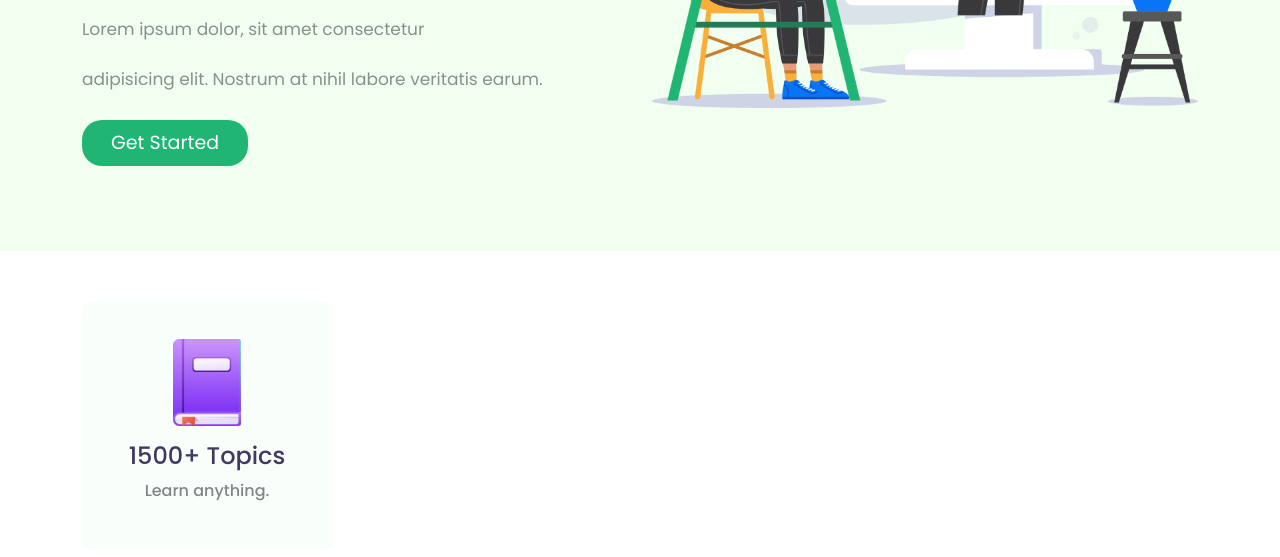
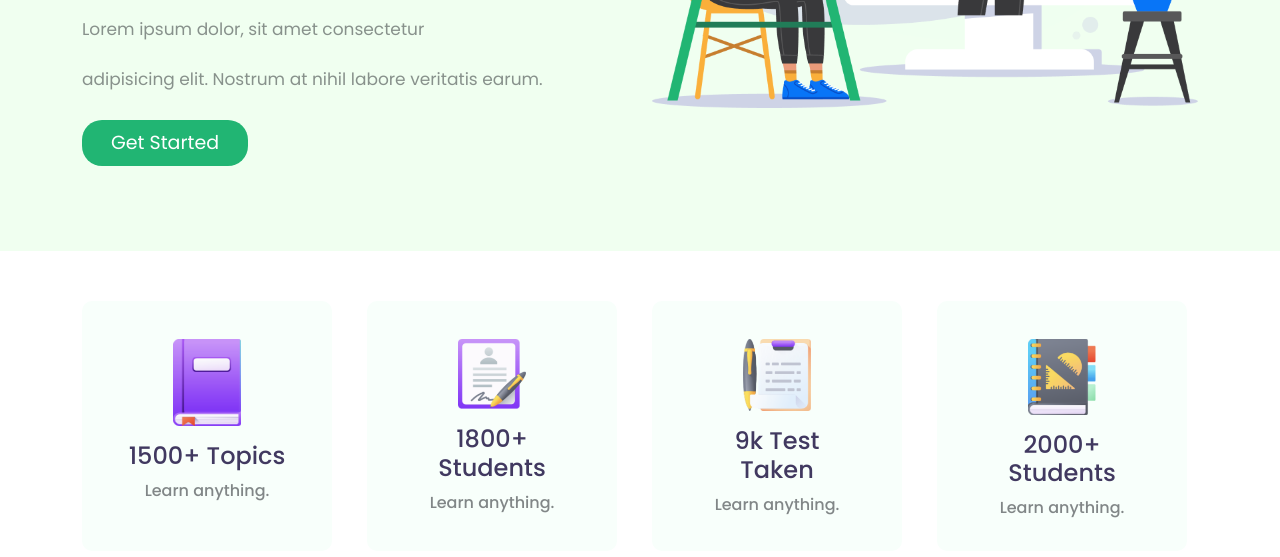
Before and after one commit to jubayerasif/E-school, a plain HTML site: page index.html in a window 1280 px wide. Shown: the part 421-978 px from the top of the page. Drawn offline with nearby package versions, Linux system fonts and the light colour scheme.

Commit message:
topics sec done

```diff
--- a/assets/css/style.css
+++ b/assets/css/style.css
@@ -33,6 +33,12 @@ body
     text-decoration: none;
     font-size: 19px;
     font-weight: 400;
+}
+.btn:hover{
+    background-color: #21B573;
+    color: white;
+
+
 }
 .nav-link{
     margin-left: 35px;
@@ -83,6 +89,7 @@ body
     -moz-transition: .5s;
     -ms-transition: .5s;
     -o-transition: .5s;
+    cursor: pointer;
 }
 .card-container-body:hover{
     background-color: #FFF;
--- a/index.html
+++ b/index.html
@@ -78,10 +78,33 @@
           </div>
         </div>
       </div>
-
-      <div class="d-flex col-md-3"></div>
-      <div class="d-flex col-md-3"></div>
-      <div class="d-flex col-md-3"></div>
+      <div class="d-flex col-md-3">
+        <div class="card card-container-body">
+          <img class="card-img-top mx-auto" src="assets/img/icon/Student.png" alt="Card image cap">
+          <div class="card-body">
+            <h5 class="card-title card-container-h5">1800+ Students</h5>
+            <p class="card-text card-container-p">Learn anything.</p>
+          </div>
+        </div>
+      </div>
+      <div class="d-flex col-md-3">
+        <div class="card card-container-body">
+          <img class="card-img-top mx-auto" src="assets/img/icon/Test.png" alt="Card image cap">
+          <div class="card-body">
+            <h5 class="card-title card-container-h5">9k Test Taken</h5>
+            <p class="card-text card-container-p">Learn anything.</p>
+          </div>
+        </div>
+      </div>
+      <div class="d-flex col-md-3">
+        <div class="card card-container-body">
+          <img class="card-img-top mx-auto" src="assets/img/icon/Students.png" alt="Card image cap">
+          <div class="card-body">
+            <h5 class="card-title card-container-h5">2000+ Students</h5>
+            <p class="card-text card-container-p">Learn anything.</p>
+          </div>
+        </div>
+      </div>
     </div>
   </section>
 
```
